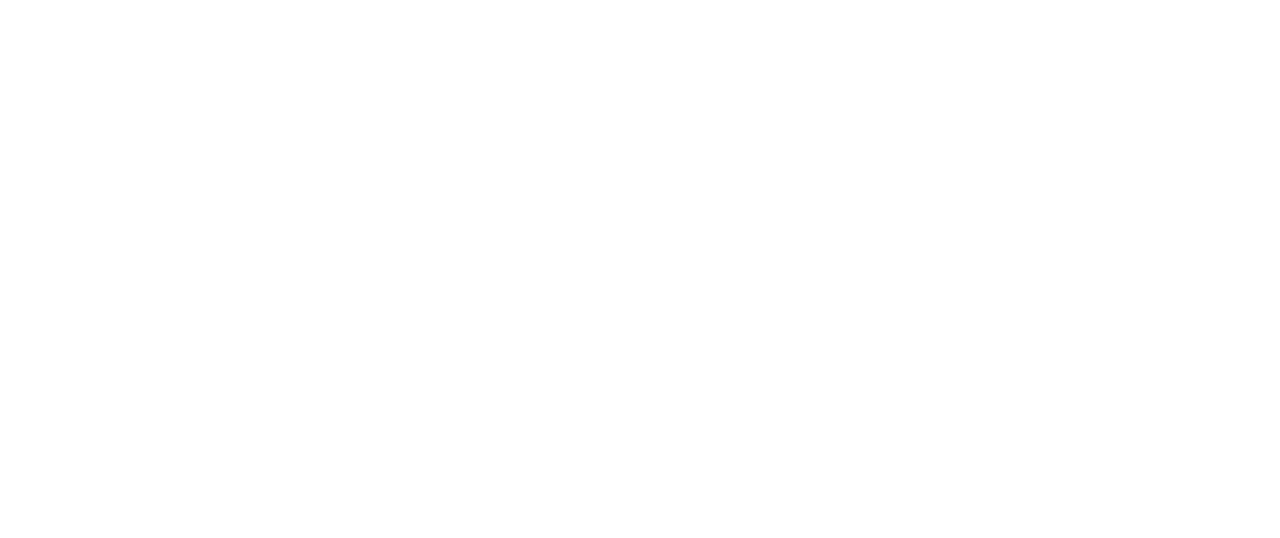
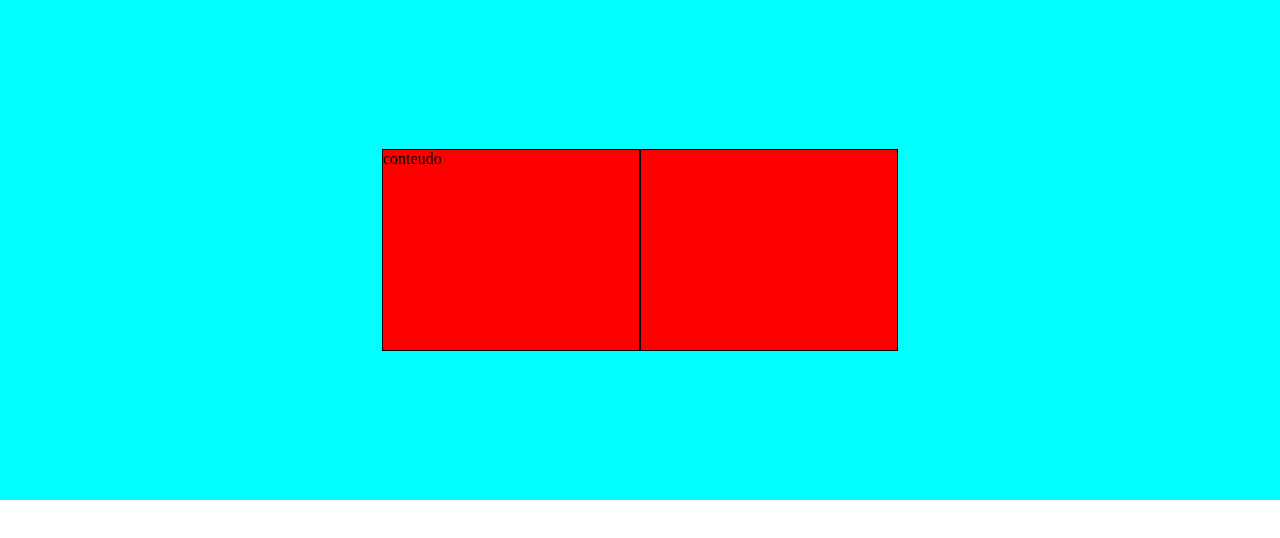
Before and after one commit to kaueh-silva/Flexbox, a plain HTML site: page index.html in a window 1280 px wide. Drawn offline with Linux system fonts and the light colour scheme.

Commit message:
aprimoraçao

```diff
--- a/estilo.css
+++ b/estilo.css
@@ -0,0 +1,19 @@
+*{
+    margin: 0px;
+    padding: 0px;
+}
+.container{
+    display: flex;
+
+    height:500px;
+    justify-content:center;
+    align-items: center;
+    flex-direction: row;
+    background-color: aqua;
+}
+.child{
+    width: 20%;
+    height: 200px;
+    background: red;
+    border: 1px black solid;
+}
--- a/index.html
+++ b/index.html
@@ -2,11 +2,18 @@
 <html lang="en">
 <head>
     <meta charset="UTF-8">
+    <link rel="stylesheet" href="estilo.css">
     <meta http-equiv="X-UA-Compatible" content="IE=edge">
     <meta name="viewport" content="width=device-width, initial-scale=1.0">
     <title>Document</title>
 </head>
 <body>
+    <!--inicio do container-->
+    <div class="container">
+        <div class="child"> conteudo</div>
+        <div class="child"></div>
 
+
+    </div>
 </body>
 </html>
```
